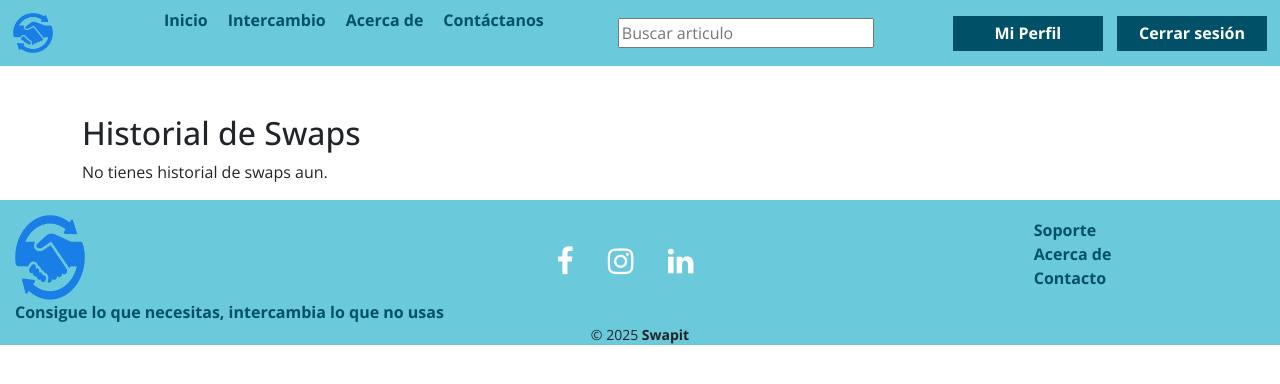
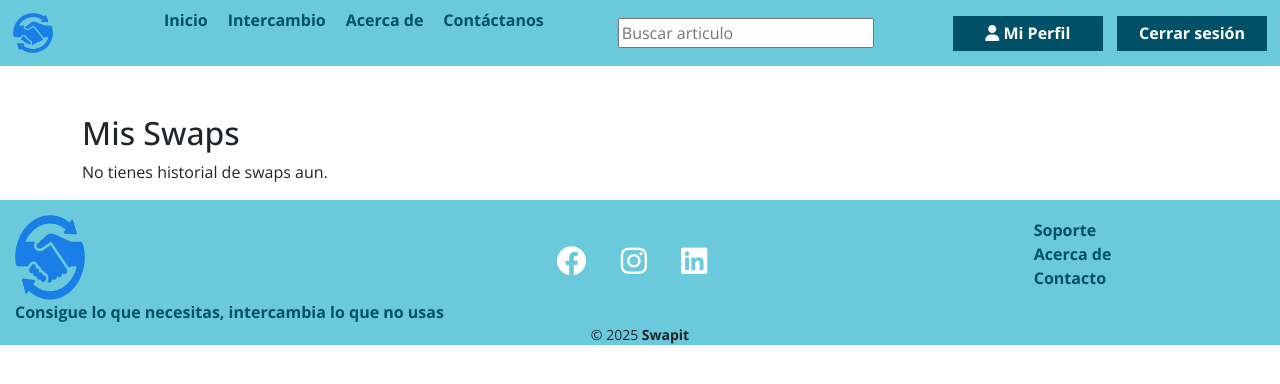
Before and after one commit to Gowtty/SwapIt, a PHP site: page /pages/swaphistory.php in a window 1280 px wide. Shown: the top 384 px of the page. Run offline with PHP 8.4, Linux system fonts and the light colour scheme; the visitor is signed in with stand-in values (Sample User, id 1); data that the repository does not hold is empty.

Commit message:
Cambios en estructura
Se quita la seccion de historial de swaps, la cual de momento es redundante con Mis swaps, se hace la migracion para que todo quede en Mis swaps, cambios ligeros de iconos, y links en header y footer

```diff
--- a/pages/swaphistory.php
+++ b/pages/swaphistory.php
@@ -22,13 +22,13 @@ $stmt->close();
 <html lang="es">
 <head>
     <meta charset="UTF-8">
-    <title>Historial de Swaps</title>
+    <title>Mis Swaps</title>
     <link href="https://cdn.jsdelivr.net/npm/bootstrap@5.3.0/dist/css/bootstrap.min.css" rel="stylesheet">
 </head>
 <body>
 <?php include '../php/header-session.php'; ?>
 <div class="container mt-5">
-    <h2>Historial de Swaps</h2>
+    <h2>Mis Swaps</h2>
     <?php if (count($historial) > 0): ?>
         <table class="table table-striped mt-4">
             <thead>
--- a/php/footer.php
+++ b/php/footer.php
@@ -10,16 +10,16 @@
             </div>
 
             <div class="footer-icons">
-                <a href="#" class="fa fa-facebook"></a>
-                <a href="#" class="fa fa-instagram"></a>
-                <a href="#" class="fa fa-linkedin"></a>
+                <a href="#" class="fa-brands fa-facebook"></a>
+                <a href="#" class="fa-brands fa-instagram"></a>
+                <a href="#" class="fa-brands fa-linkedin"></a>
             </div>
 
             <div class="footer-links">
                 <ul>
-                    <a href=""><li>Soporte</li></a>
-                    <a href=""><li>Acerca de</li></a>
-                    <a href=""><li>Contacto</li></a>
+                    <a href="../pages/contact.php"><li>Soporte</li></a>
+                    <a href="../pages/aboutus.php"><li>Acerca de</li></a>
+                    <a href="../pages/contact.php"><li>Contacto</li></a>
                 </ul>
             </div>
         </div>
--- a/php/header-session.php
+++ b/php/header-session.php
@@ -8,7 +8,7 @@
     <link rel="stylesheet" href="../css/styles.css">
     <link rel="preconnect" href="https://fonts.googleapis.com">
     <link rel="preconnect" href="https://fonts.gstatic.com" crossorigin>
-    <link rel="stylesheet" href="https://cdnjs.cloudflare.com/ajax/libs/font-awesome/4.7.0/css/font-awesome.min.css">
+    <link rel="stylesheet" href="https://cdnjs.cloudflare.com/ajax/libs/font-awesome/6.4.2/css/all.min.css">
     <link href="https://fonts.googleapis.com/css2?family=Open+Sans:ital,wght@0,300..800;1,300..800&display=swap" rel="stylesheet">
     <link href="https://cdn.jsdelivr.net/npm/bootstrap@5.3.0/dist/css/bootstrap.min.css" rel="stylesheet">
 </head>
@@ -27,7 +27,9 @@
 
     <input type="search" placeholder="Buscar articulo">
     <div class="nav-buttons">
-        <button class="form-button" onclick="window.location.href='../pages/profile.php'">Mi Perfil</button>
+        <button class="form-button" onclick="window.location.href='../pages/profile.php'">
+        <i class="fa-solid fa-user"></i> Mi Perfil
+        </button>
         <button class="form-button" onclick="window.location.href='../php/logout.php'">Cerrar sesión</button>
     </div>
 
```
Also changed, not shown: pages/profile.php (+2 -5 lines), src/assets/usericon.png (added).
